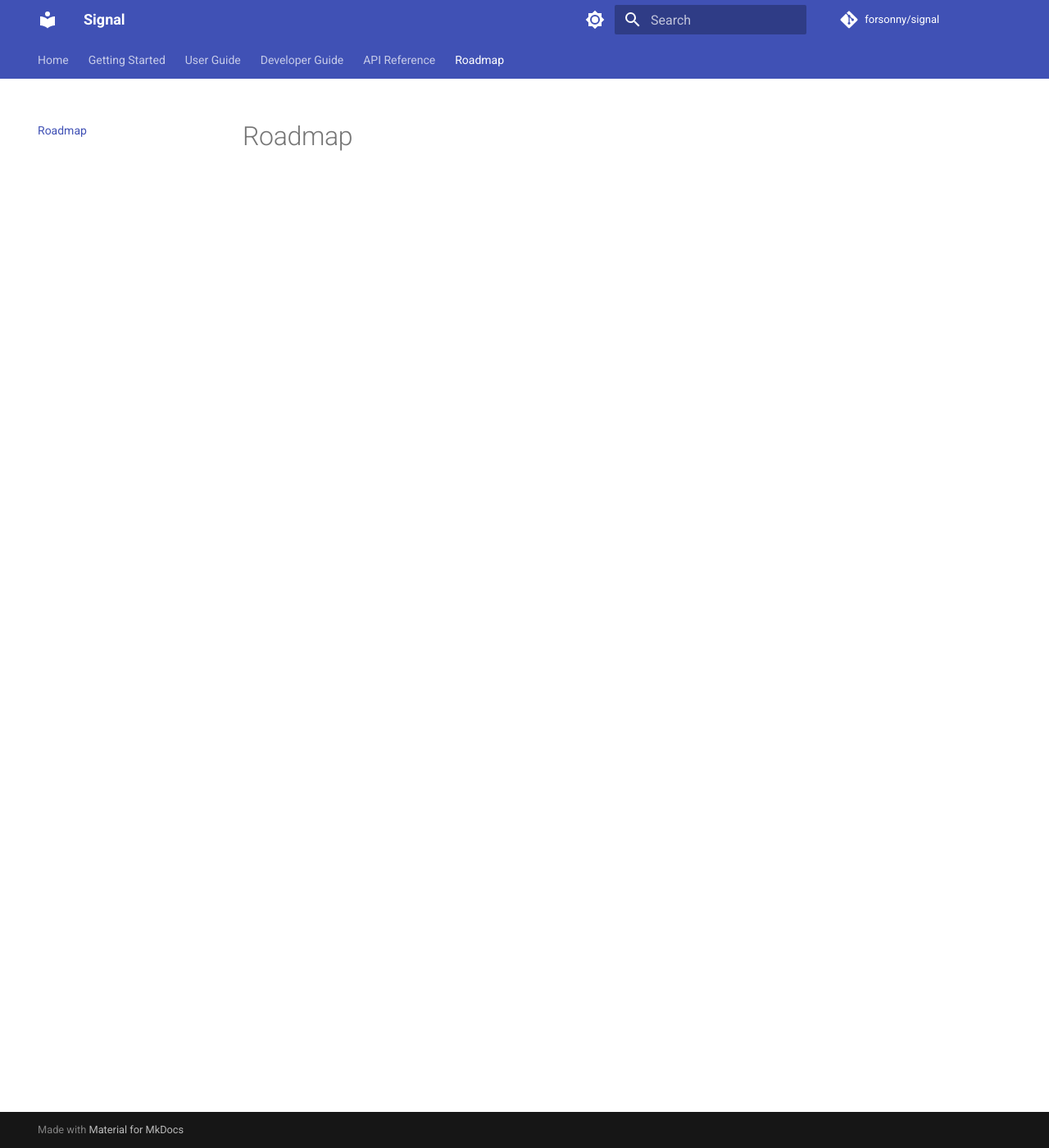
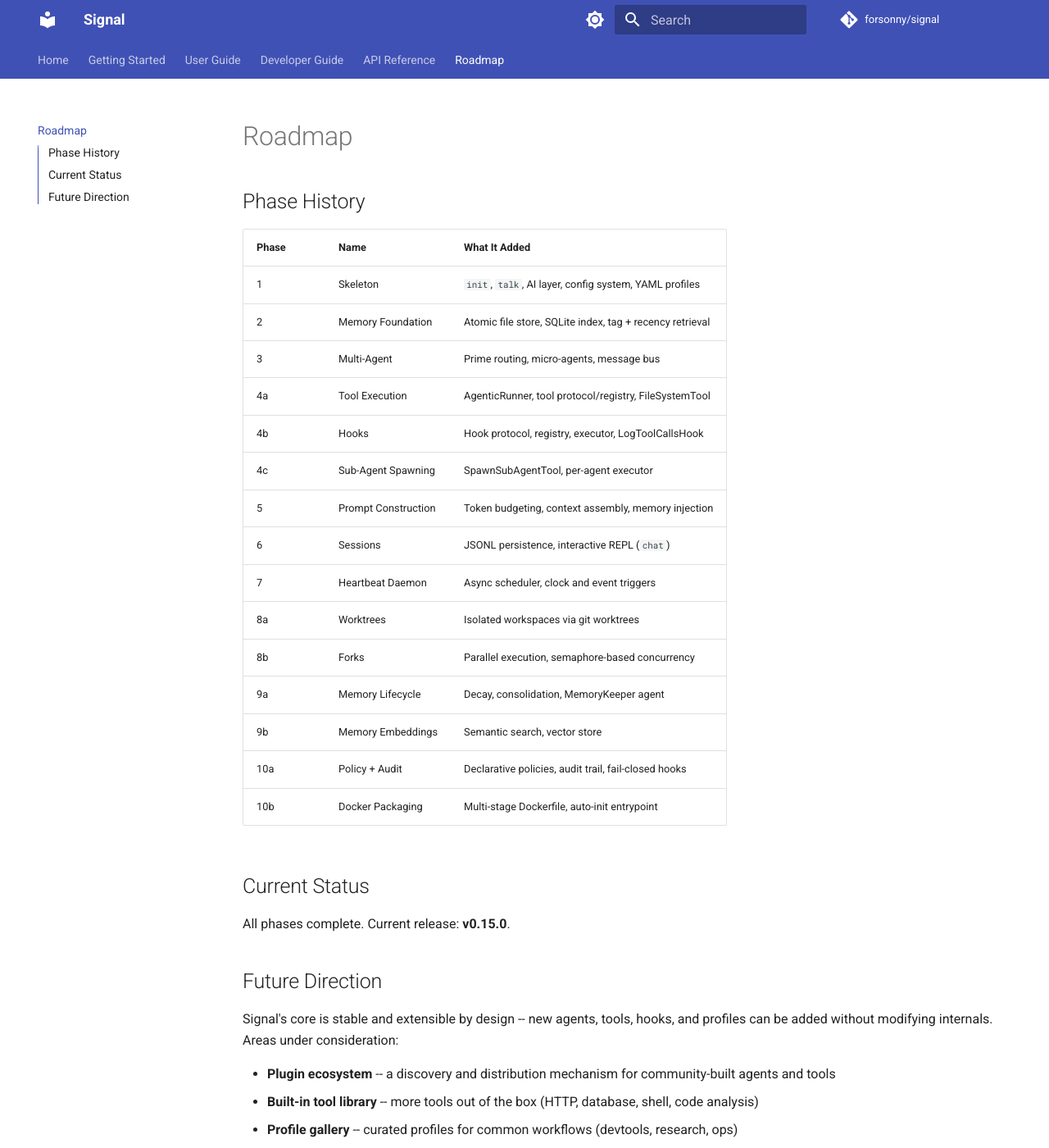
Before and after one commit to forsonny/signal, an MkDocs documentation site: the page built from docs/roadmap.md, in a window 1280 px wide and 1400 px high. Shown: the whole window at 82% size. Built offline with MkDocs 1.6.1 and Material for MkDocs 9.7.7, drawn with Linux system fonts in a browser that asks for light colours; comment, search, counter and statistics services are not loaded; some of the changed text lies outside the part shown.

Commit message:
docs: write public roadmap
Co-Authored-By: Claude Opus 4.6 (1M context) <noreply@anthropic.com>

```diff
--- a/docs/roadmap.md
+++ b/docs/roadmap.md
@@ -1 +1,37 @@
 # Roadmap
+
+## Phase History
+
+| Phase | Name | What It Added |
+|-------|------|---------------|
+| 1 | Skeleton | `init`, `talk`, AI layer, config system, YAML profiles |
+| 2 | Memory Foundation | Atomic file store, SQLite index, tag + recency retrieval |
+| 3 | Multi-Agent | Prime routing, micro-agents, message bus |
+| 4a | Tool Execution | AgenticRunner, tool protocol/registry, FileSystemTool |
+| 4b | Hooks | Hook protocol, registry, executor, LogToolCallsHook |
+| 4c | Sub-Agent Spawning | SpawnSubAgentTool, per-agent executor |
+| 5 | Prompt Construction | Token budgeting, context assembly, memory injection |
+| 6 | Sessions | JSONL persistence, interactive REPL (`chat`) |
+| 7 | Heartbeat Daemon | Async scheduler, clock and event triggers |
+| 8a | Worktrees | Isolated workspaces via git worktrees |
+| 8b | Forks | Parallel execution, semaphore-based concurrency |
+| 9a | Memory Lifecycle | Decay, consolidation, MemoryKeeper agent |
+| 9b | Memory Embeddings | Semantic search, vector store |
+| 10a | Policy + Audit | Declarative policies, audit trail, fail-closed hooks |
+| 10b | Docker Packaging | Multi-stage Dockerfile, auto-init entrypoint |
+
+## Current Status
+
+All phases complete. Current release: **v0.15.0**.
+
+## Future Direction
+
+Signal's core is stable and extensible by design -- new agents, tools, hooks, and profiles can be added without modifying internals. Areas under consideration:
+
+- **Plugin ecosystem** -- a discovery and distribution mechanism for community-built agents and tools
+- **Built-in tool library** -- more tools out of the box (HTTP, database, shell, code analysis)
+- **Profile gallery** -- curated profiles for common workflows (devtools, research, ops)
+- **Deployment options** -- Kubernetes manifests, cloud-native packaging, managed hosting patterns
+- **Multi-model routing** -- per-agent model selection and fallback chains
+
+Contributions welcome. See [Contributing](developer-guide/contributing.md).
```
